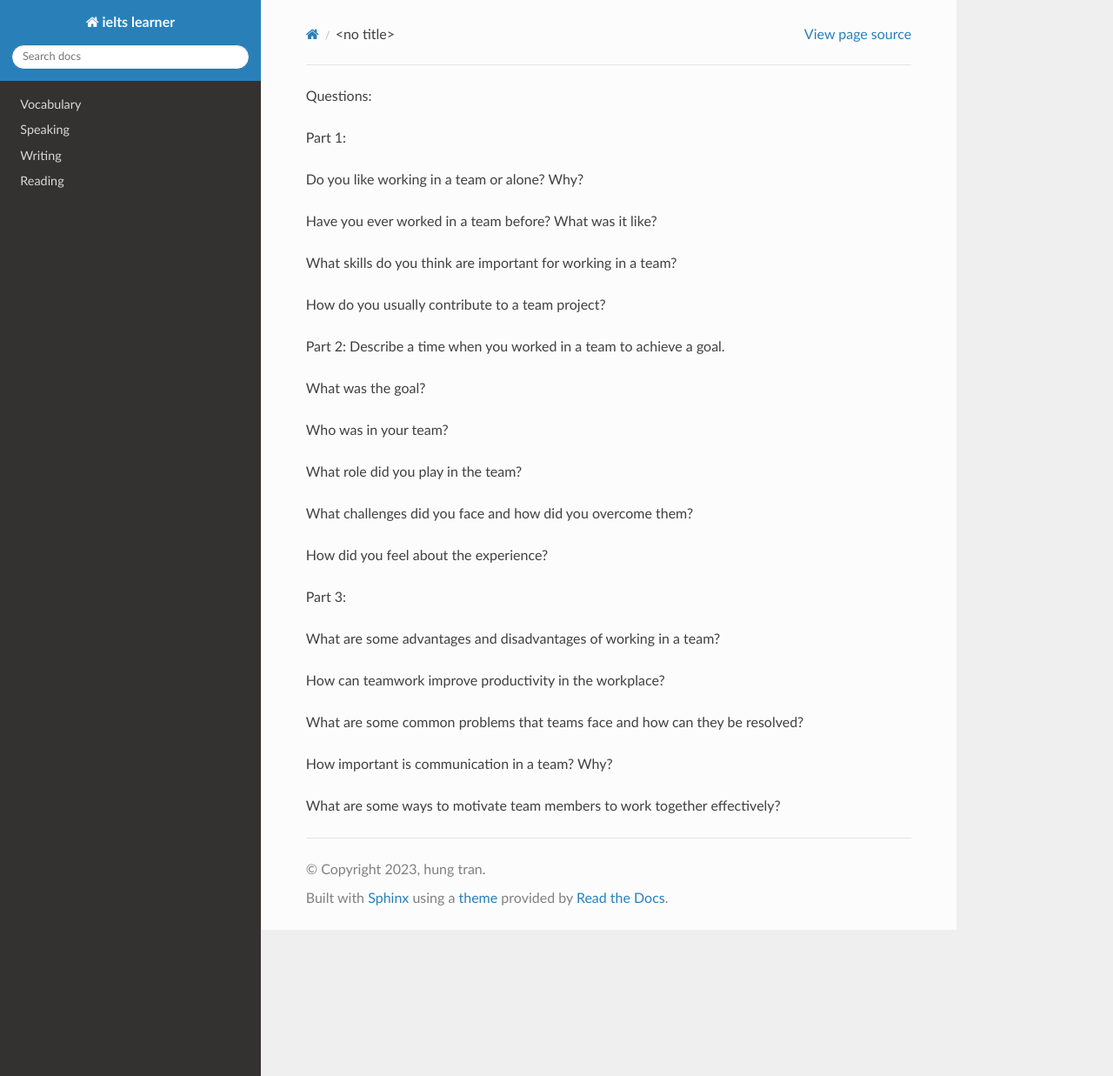
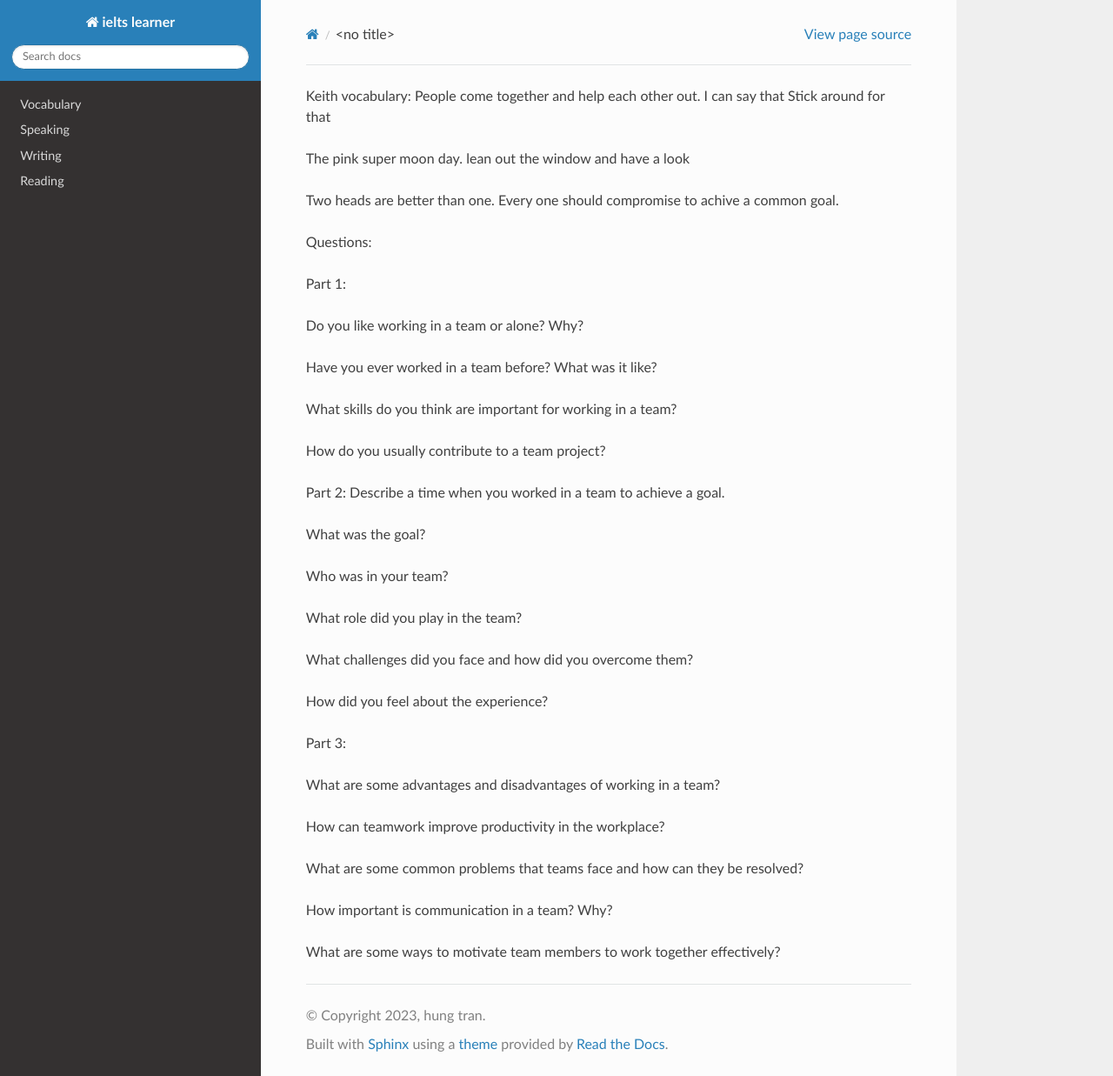
Before and after one commit to hungtranvn/IELTS_Learner, a Sphinx documentation site: the page built from source/speaking/teamwork.rst, in a window 1280 px wide and 1237 px high. Shown: the whole window at 87% size. Built offline with Sphinx 7.4.7 and the Read the Docs theme 2.0.0, drawn with Linux system fonts in a browser that asks for light colours.

Commit message:
Update teamwork.rst

```diff
--- a/source/speaking/teamwork.rst
+++ b/source/speaking/teamwork.rst
@@ -1,8 +1,19 @@
+Keith vocabulary:
+People come together and help each other out.
+I can say that
+Stick around for that
+
+The pink super moon day.
+lean out the window and have a look
+
+Two heads are better than one.
+Every one should compromise to achive a common goal.
+
+
+
 Questions:
 
 Part 1:
-
-
 
 Do you like working in a team or alone? Why?
 
@@ -15,8 +26,6 @@ How do you usually contribute to a team project?
 
 Part 2:
 Describe a time when you worked in a team to achieve a goal.
-
-
 
 What was the goal?
 
@@ -31,8 +40,6 @@ How did you feel about the experience?
 
 Part 3:
 
-
-
 What are some advantages and disadvantages of working in a team?
 
 How can teamwork improve productivity in the workplace?
```
